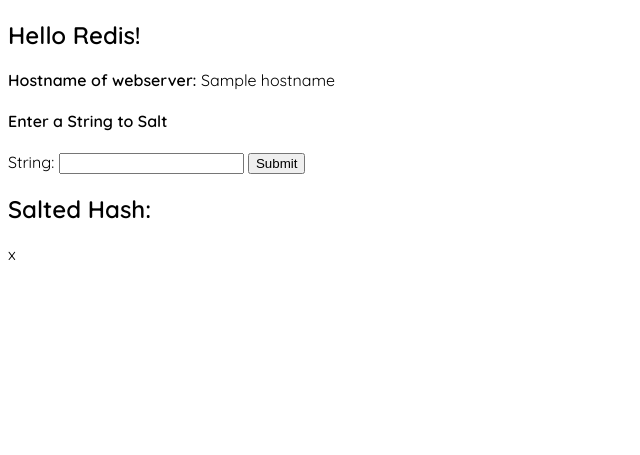
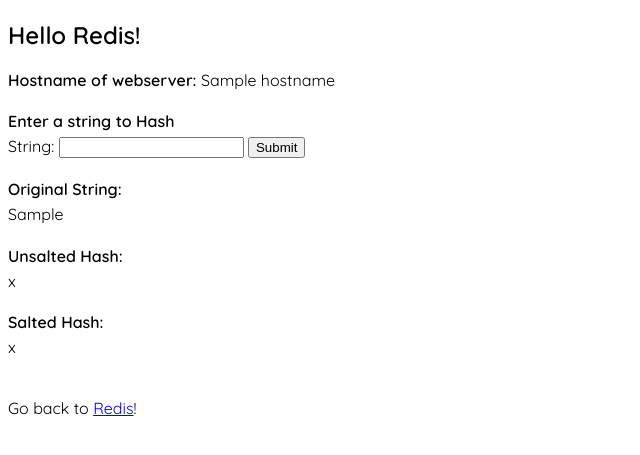
Before and after one commit to SitronNO/helloredis, a Flask app: template frontend/templates/password.html in a window 1280 px wide. Shown: the top 455 px of the page, without its empty margins (0-640 px from the left). Run offline with Flask 3, Linux system fonts and the light colour scheme; the template is opened without the code that fills it: most values are stand-ins (such as "Sample title", 1, 10 or a date in 2020).

Commit message:
Updated design of webpages, and called function password and hashing, not salting

```diff
--- a/frontend/frontend.py
+++ b/frontend/frontend.py
@@ -14,8 +14,8 @@
                     format='%(asctime)s %(levelname)s:%(message)s')
 
 
-@app.route('/saltpassword', methods=['GET', 'POST'])
-def saltpassword():
+@app.route('/password', methods=['GET', 'POST'])
+def password():
     local_hostname = socket.gethostname()
     api_server = os.getenv('API_SERVER', 'localhost:8000')
     logging.info(f'Hostname: {local_hostname}')
@@ -24,19 +24,24 @@
     if request.method == 'POST':
         user_string = request.form['user_string']
         logging.info(f"Received string from user: {user_string}")
+
         try:
-            response = requests.put(f'http://{ api_server }/saltpassword',
+            response = requests.put(f'http://{ api_server }/password',
                                      json={'password': user_string})
             response.raise_for_status()
-            salted_hash = response.json().get('password')
+            salted_hash = response.json().get('salt_hashed_password')
+            unsalted_hash = response.json().get('hashed_password')
             logging.info("Successfully received salted hash from API server.")
             return render_template('password.html',
                                    hostname=local_hostname,
+                                   original_string=user_string,
+                                   unsalted_hash=unsalted_hash,
                                    salted_hash=salted_hash)
         except requests.exceptions.RequestException as e:
             logging.error(f"Failed to get salted hash from API server: {e}")
             return render_template('password.html',
                                    hostname=local_hostname,
+                                   original_string=user_string,
                                    error='Failed to get salted hash from API server.')
     return render_template('password.html', hostname=local_hostname)
 
--- a/frontend/static/table.css
+++ b/frontend/static/table.css
@@ -19,6 +19,13 @@
     padding: 5px;
 }
 
+p {
+    margin-top: 5px;
+}
+
+h4 {
+    margin-bottom: 5px;
+}
 body {
     font-family: 'Quicksand', sans-serif;
 }
--- a/frontend/templates/error.html
+++ b/frontend/templates/error.html
@@ -4,7 +4,6 @@
     	<h1>Error</h1>
 	<p>Error message:</p>
 	<p>{{ errormsg }}<br /></p>
-	<br />
-	<p><a href="/">Go back</a></p>
 </div>
+<p><a href="/">Go back</a> or try <a href="{{ url_for('password') }}">hashing a password</a>!</p>
 {% endblock %}
--- a/frontend/templates/password.html
+++ b/frontend/templates/password.html
@@ -1,16 +1,27 @@
 {% extends 'base.html' %}
 {% block redis %}
-    <h4>Enter a String to Salt</h4>
+    <h4>Enter a string to Hash</h4>
     <form method="post">
         <label for="user_string">String:</label>
         <input type="text" id="user_string" name="user_string" required>
         <button type="submit">Submit</button>
     </form>
+    {% if original_string %}
+        <h4>Original String:</h4>
+        <p>{{ original_string }}</p>
+    {% endif %}
+    {% if unsalted_hash %}
+        <h4>Unsalted Hash:</h4>
+        <p>{{ unsalted_hash }}</p>
+    {% endif %}
     {% if salted_hash %}
-        <h2>Salted Hash:</h2>
+        <h4>Salted Hash:</h4>
         <p>{{ salted_hash }}</p>
     {% elif error %}
-        <h2>Error:</h2>
+        <h4>Error:</h4>
         <p>{{ error }}</p>
     {% endif %}
+
+<br />
+<p>Go back to <a href="{{ url_for('index') }}">Redis</a>!</p>
 {% endblock %}
--- a/frontend/templates/redis.html
+++ b/frontend/templates/redis.html
@@ -17,4 +17,8 @@
         </tr>
     {% endfor %}
     </table>
+    <p>
+        <br />
+        Want to hash a password? <a href="{{ url_for('password') }}">Click here</a>!
+    </p>
 {% endblock %}
```
Also changed, not shown: backend/hr_api/main.py (+14 -5 lines), frontend/README.md.
